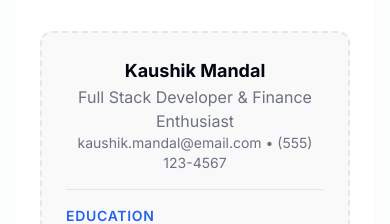
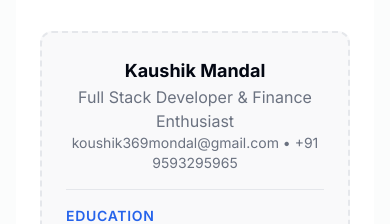
Before and after one commit to koushik369mondal/my-portfolio-lovable, a React (Vite) app: page / in a window 390 px wide. Shown: the part 9986-10210 px from the top of the page. Built offline with nearby package versions, Linux system fonts and the light colour scheme.

Commit message:
Add contact details
Add email and phone number to contact section.

```diff
--- a/src/components/Resume.tsx
+++ b/src/components/Resume.tsx
@@ -74,7 +74,7 @@ export function Resume() {
               <div className="text-center pb-4 border-b border-border">
                 <h4 className="font-bold text-lg">Kaushik Mandal</h4>
                 <p className="text-muted-foreground">Full Stack Developer & Finance Enthusiast</p>
-                <p className="text-sm text-muted-foreground">kaushik.mandal@email.com • (555) 123-4567</p>
+                <p className="text-sm text-muted-foreground">koushik369mondal@gmail.com • +91 9593295965</p>
               </div>
 
               <div className="space-y-3">
```
